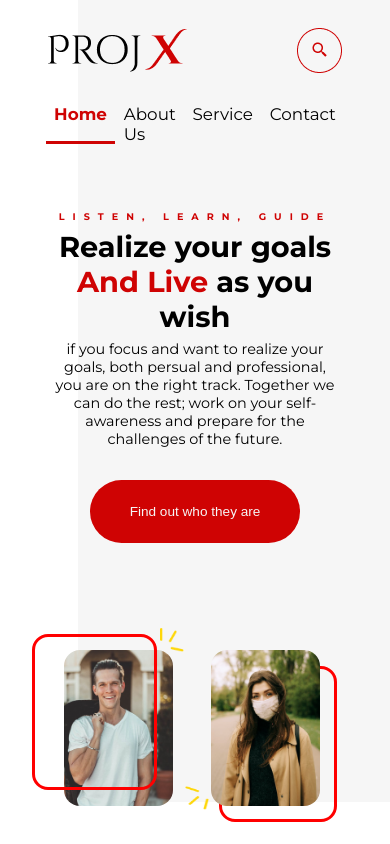
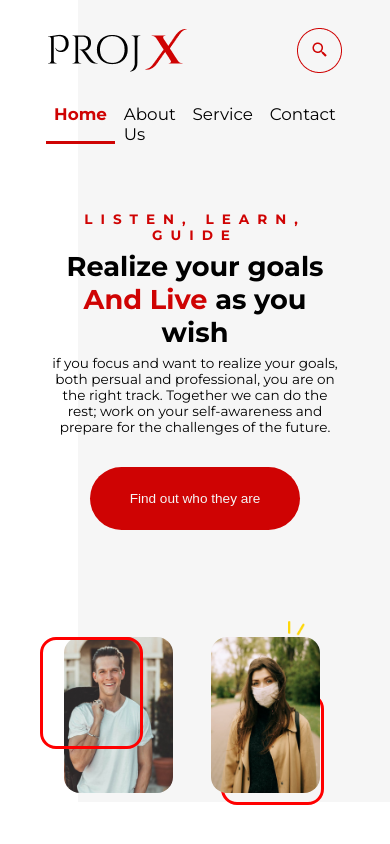
Before and after one commit to navansami/projx, a React (Create React App) app: page /home in a window 390 px wide. Shown: the top 844 px of the page. Built offline with nearby package versions, Linux system fonts and the light colour scheme; sample sign-in values are in the browser's storage.

Commit message:
fixes to responsiveness on images resize

```diff
--- a/src/css/herocontent.css
+++ b/src/css/herocontent.css
@@ -246,3 +246,42 @@
         background-color: red;
     }
 }
+
+@media screen and ( max-width: 1250px ) {
+    .hero-content_text .text-motto,
+    .hero-content_text .text-title,
+    .hero-content_text .text-body {
+        margin-top: 1rem;
+        padding: .2rem;
+        font-size: 85%;
+        margin-block: auto;
+    }
+
+
+
+    /* Images */
+    .overlay-1 {
+        top: -1rem;
+        left: -.5rem;
+        width: 70%;
+        height: 65%;
+    }
+    .overlay-2 {
+        top: 4rem;
+        left: 1.5rem;
+        width: 70%;
+        height: 65%;
+    }
+    .cards .cards-main .rays {
+        width: 1.5rem;
+        height: 1.5rem;
+    }
+    .cards .cards-main img.rays-1 {
+        top: .5rem;
+        left: 15rem;
+    }
+    .cards .cards-main img.rays-2 {
+        top: 23rem;
+        left: -1rem;
+    }
+}
```
